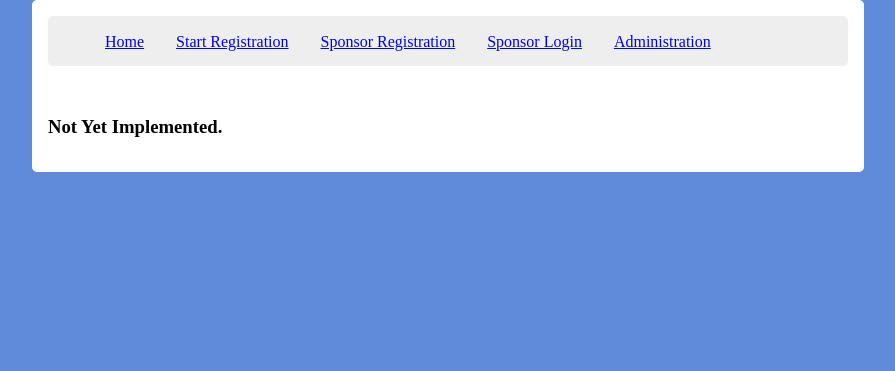
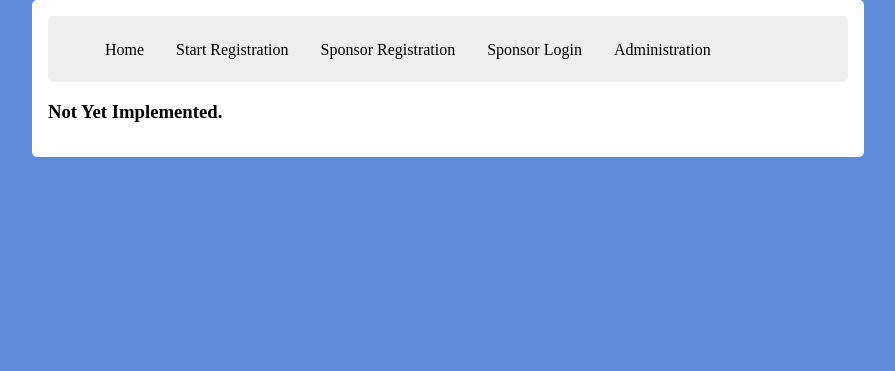
Before and after one commit to ajford/RGVRSEF, a Flask app: page /reg/student in a window 1280 px wide. Shown: the part 100-471 px from the top of the page, without its empty margins (208-1103 px from the left). Run offline with Flask 2, Linux system fonts and the light colour scheme; parts of the project's set-up code (start-up, migrations or seed data) failed here and were passed over.

Commit message:
Nav bar changes

```diff
--- a/RGVRSEF/static/default.css
+++ b/RGVRSEF/static/default.css
@@ -113,20 +113,36 @@
 .sidewaysLarge li
 {
     list-style-type: none;
-    padding-bottom: 1em;
-    padding-left: 1em;
-    padding-right: 1em;
     float: left;
-    height:3em;
+    padding: 0.5em;
+    display: inline;
 }
 .nav
 {
-    border: 1px #eee solid;
-    background: #eeeeee;
+    border: 1px #EEEEEE solid;
+    background: #EEEEEE;
     border-radius: 5px;
     -moz-border-radius: 5px;
     -webkit-border-radius: 5px;
-    height:3em;
+    height:4em;
+}
+#navlinks a:link,
+#navlinks a:visited
+{
+   text-decoration: none;
+   background-color: #EEEEEE;
+   padding: 0.5em;
+   color: #000000;
+}
+#navlinks a:hover
+{
+    text-decoration: none;
+    background-color: #769ADD;
+    color: #FFFFFF;
+    padding: 0.5em;
+    border-radius: 5px;
+    -moz-border-radius: 5px;
+    -webkit-border-radius: 5px;
 }
 .clear
 {
--- a/RGVRSEF/templates/layout.html
+++ b/RGVRSEF/templates/layout.html
@@ -18,7 +18,7 @@
         <div class='content'>
         {% block nav %}
         <div class="nav">
-            <ul class='sidewaysLarge'>
+            <ul id='navlinks' class='sidewaysLarge'>
                 <li><a href='{{url_for('index')}}'>Home</a>
                     </li>
                 <li><a href='{{url_for('studentreg')}}'>Start Registration</a>
```
